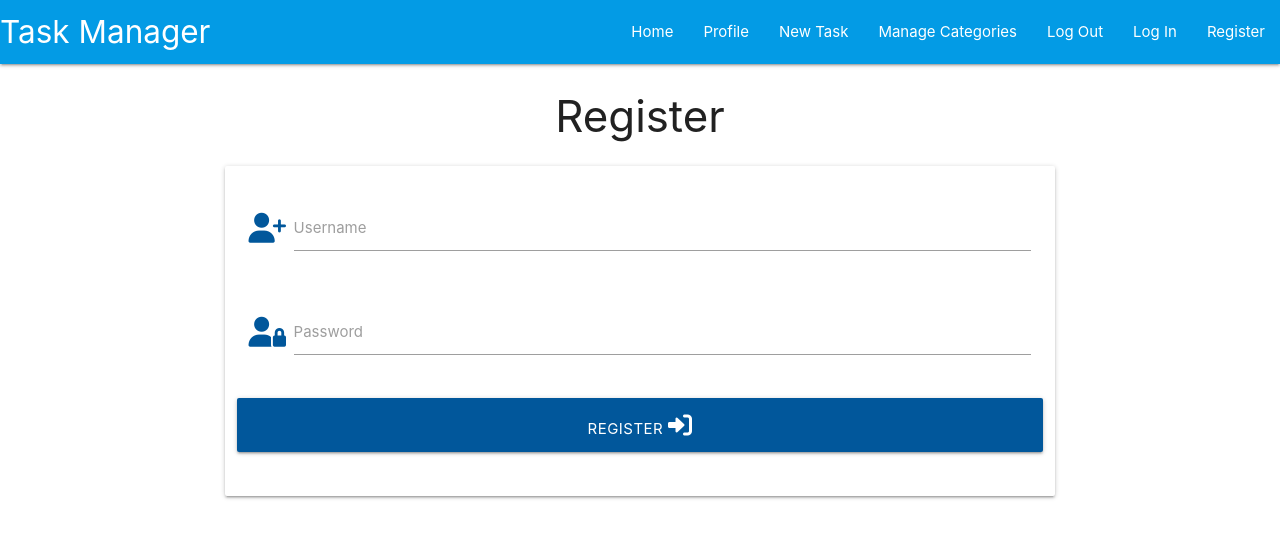
After one commit to CodeSonia/flask-task-manager-project-sonia, a Flask app: page /register in a window 1280 px wide. The commit adds this page. Shown: the top 538 px of the page. Run offline with Flask 2, Linux system fonts and the light colour scheme; some libraries are stand-ins or nearby versions.

Commit message:
Add register template

```diff
--- a/app.py
+++ b/app.py
@@ -3,6 +3,7 @@ from flask import (Flask, flash, render_template, redirect,
                    request, session, url_for)
 from flask_pymongo import PyMongo
 from bson.objectid import ObjectId
+from werkzeug.security import generate_password_hash, check_password_hash
 if os.path.exists("env.py"):
     import env
 
@@ -21,6 +22,10 @@ def get_tasks():
     tasks = mongo.db.tasks.find()
     return render_template("tasks.html", tasks=tasks)
 
+@app.route("/register", methods=["GET", "POST"])
+def register():
+    return render_template("register.html")
+
 
 if __name__ == "__main__":
     app.run(host=os.environ.get("IP"),
--- a/templates/base.html
+++ b/templates/base.html
@@ -31,7 +31,7 @@
           <li><a href="#">Manage Categories</a></li>
           <li><a href="#">Log Out</a></li>
           <li><a href="#">Log In</a></li>
-          <li><a href="#">Register</a></li>
+          <li><a href="{{ url_for('register') }}">Register</a></li>
         </ul>
       </div>
     </nav>
@@ -47,7 +47,7 @@
       <li><a href="#">Manage Categories</a></li>
       <li><a href="#">Log Out</a></li>
       <li><a href="#">Log In</a></li>
-      <li><a href="#">Register</a></li>
+      <li><a href="{{ url_for('register') }}">Register</a></li>
     </ul>
   </header>
 
--- /dev/null
+++ b/templates/register.html
@@ -0,0 +1,37 @@
+{% extends "base.html" %}
+{% block content%}
+
+<h3 class="center-align">
+  Register
+</h3>
+
+<div class="row">
+  <form class="col s12 m8 offset-m2" method="POST" action="{{ url_for('register') }}">
+    <div class="card-panel">
+      <!-- username -->
+      <div class="row">
+        <div class="input-field col s12">
+          <i class="fas fa-user-plus prefix light-blue-text text-darken-4"></i>
+          <input id="username" name="username" type="text" class="validate">
+          <label for="username">Username</label>
+        </div>
+      </div>
+      <!-- password -->
+      <div class="row">
+        <div class="input-field col s12">
+          <i class="fas fa-user-lock prefix light-blue-text text-darken-4"></i>
+          <input id="password" name="password" type="password" class="validate">
+          <label for="password">Password</label>
+        </div>
+      </div>
+      <!-- register -->
+      <div class="row">
+        <button type="submit" class="col s12 btn-large light-blue darken-4 text-shadow">
+          Register <i class="fas fa-sign-in-alt"></i>
+        </button>
+      </div>
+    </div>
+  </form>
+</div>
+
+{% endblock%}
```
